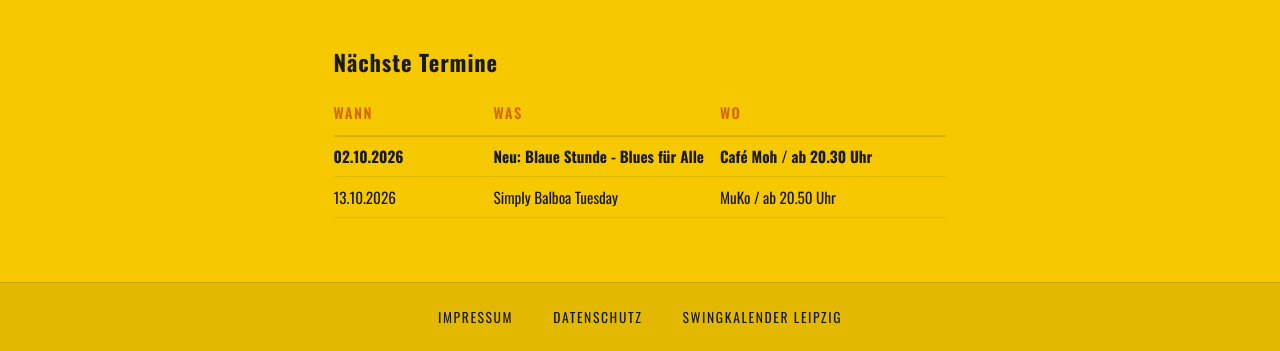
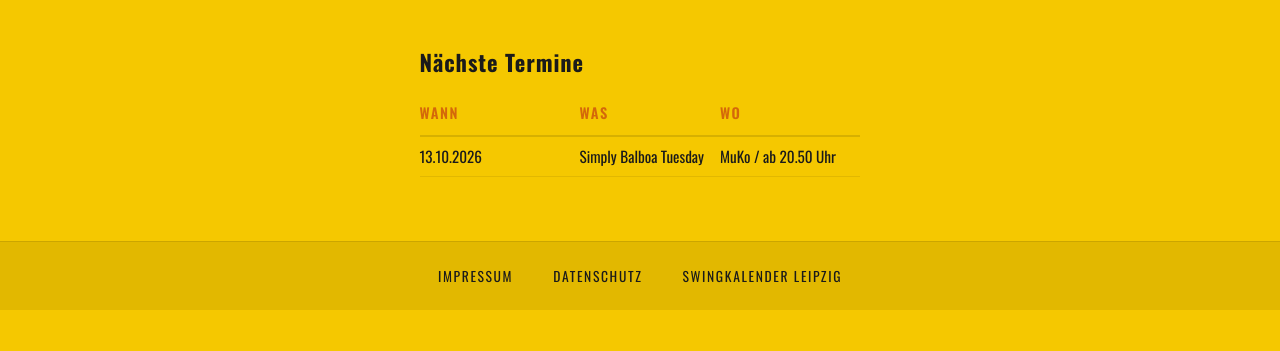
Before and after one commit to quiscalusquiscula/stc, a plain HTML site: page index.html in a window 1280 px wide. Shown: the part 658-1009 px from the top of the page. After the commit the page ends 968 px from the top, so only its background shows below. Drawn offline with Linux system fonts and the light colour scheme; files whose address does not match are found by name.

Commit message:
update dates

```diff
--- a/index.html
+++ b/index.html
@@ -67,9 +67,6 @@
       <div class="grid-header">Was</div>
       <div class="grid-header">Wo</div>
 
-      <div class="grid-cell grid-row-even" data-label="Wann"><strong>02.10.2026</strong></div>
-      <div class="grid-cell grid-row-even" data-label="Was"><strong>Neu: Blaue Stunde - Blues für Alle</strong></div>
-      <div class="grid-cell grid-row-even" data-label="Wo"><strong>Café Moh / ab 20.30 Uhr</strong></div>
 
       <div class="grid-cell grid-row-even" data-label="Wann">13.10.2026</div>
       <div class="grid-cell grid-row-even" data-label="Was">Simply Balboa Tuesday</div>
```
